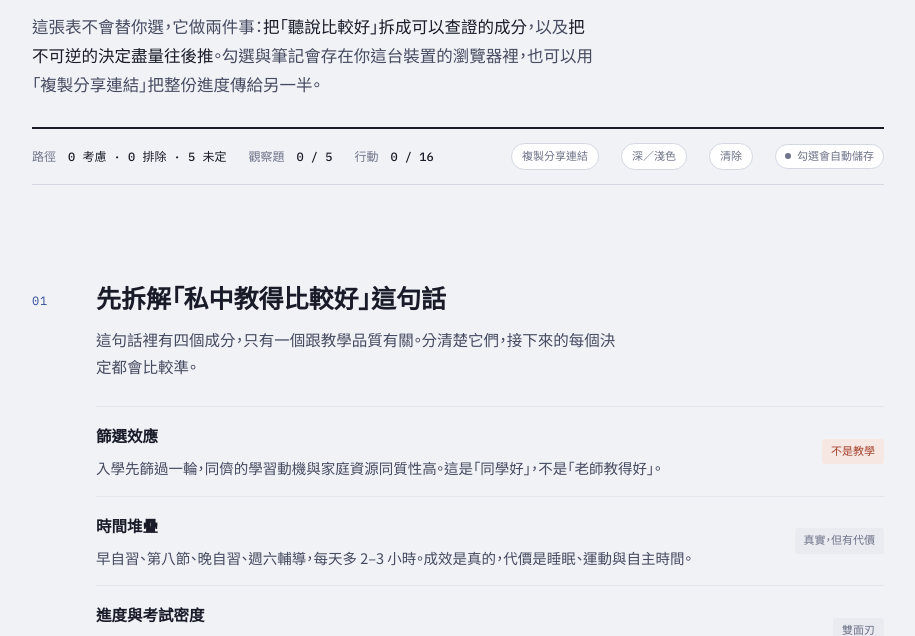
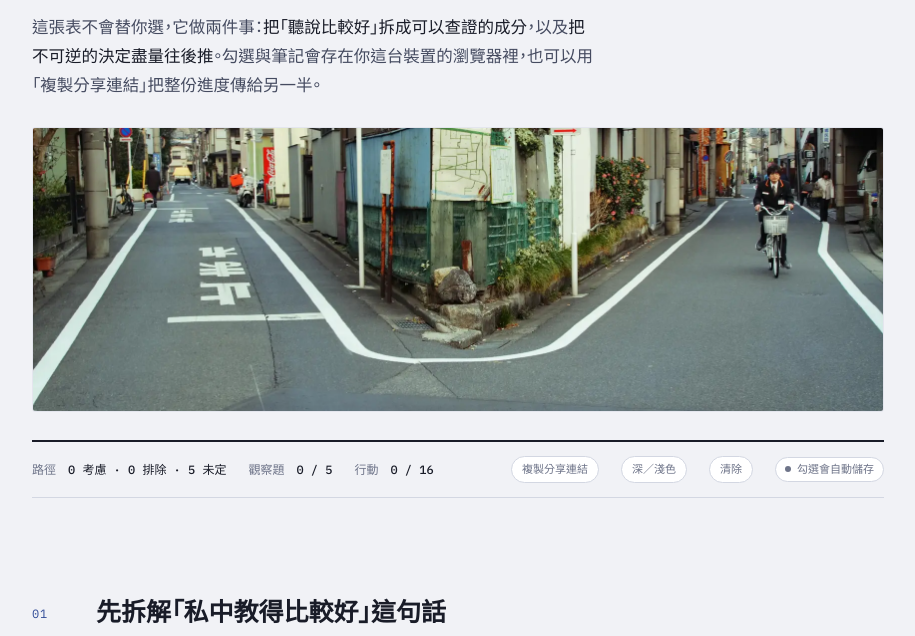
Before and after one commit to john-lee12/school-decision, a plain HTML site: page docs/index.html in a window 1280 px wide. Shown: the part 151-787 px from the top of the page, without its empty margins (182-1097 px from the left). Drawn offline with Linux system fonts and the light colour scheme.

Commit message:
頁首加入岔路照片
主題選岔路而非學生照片：整份文件的核心就是選路徑，也避免放真實
兒童的影像。街景取自東亞住宅區，冷色調與既有的靛藍／冷灰 token
相合。

原圖 3456x2304 裁成 3:1 並縮至 1704px（內容寬 852px 的兩倍），
輸出 WebP 95KB 與 JPEG 127KB。圖片 width:100% + height:auto，
等比例縮放且不超過內容區寬度；標註 width/height 避免版面位移。

照片 i_yudai《The fork in the road》CC BY 2.0，出處已列於頁尾。

Co-Authored-By: Claude Opus 5 <noreply@anthropic.com>

```diff
--- a/docs/index.html
+++ b/docs/index.html
@@ -74,6 +74,12 @@ h1{
 }
 .standfirst{max-width:62ch; color:var(--ink-2); font-size:16.5px; margin:0}
 .standfirst b{color:var(--ink); font-weight:500}
+.hero{margin:28px 0 0}
+.hero img{
+  display:block; width:100%; max-width:100%; height:auto;
+  border:1px solid var(--rule-soft); border-radius:3px;
+  background:var(--surface-2);
+}
 
 /* ---------- status strip ---------- */
 .strip{
@@ -577,6 +583,13 @@ function render(){
       '<p class="standfirst">這張表不會替你選，它做兩件事：<b>把「聽說比較好」拆成可以查證的成分</b>，',
       '以及<b>把不可逆的決定盡量往後推</b>。勾選與筆記會存在你這台裝置的瀏覽器裡，',
       '也可以用「複製分享連結」把整份進度傳給另一半。</p>',
+      '<figure class="hero">',
+        '<picture>',
+          '<source srcset="hero.webp" type="image/webp">',
+          '<img src="hero.jpg" width="1704" height="567" fetchpriority="high" decoding="async"',
+          ' alt="住宅區街道的 Y 字路口，兩條窄路從同一個轉角分岔，各自沒入遠處">',
+        '</picture>',
+      '</figure>',
     '</header>'
   );
 
@@ -728,6 +741,11 @@ function render(){
   h.push('<p class="foot">本表整理自公開的升學制度資訊，招生方式、費用與申請時程各縣市與各校差異大且逐年調整，決策前請以當年度官方簡章與學校說明為準。',
          '勾選內容只存在你自己的瀏覽器，不會上傳到任何伺服器。國中三年是孩子在過，不是你們在過 —— 最後階段請讓他真的有發言權。</p>');
 
+  h.push('<p class="foot">頁首照片：i_yudai，',
+         '<a href="https://commons.wikimedia.org/wiki/File:The_fork_in_the_road_(2330044065).jpg">《The fork in the road》</a>，',
+         '來源 Wikimedia Commons，授權 ',
+         '<a href="https://creativecommons.org/licenses/by/2.0/deed.zh-hant">CC BY 2.0</a>，本站裁切使用。</p>');
+
   h.push('</div>');
   document.getElementById("root").innerHTML = h.join("");
   updateStrip();
```
Also changed, not shown: docs/hero.jpg (added), docs/hero.webp (added).
